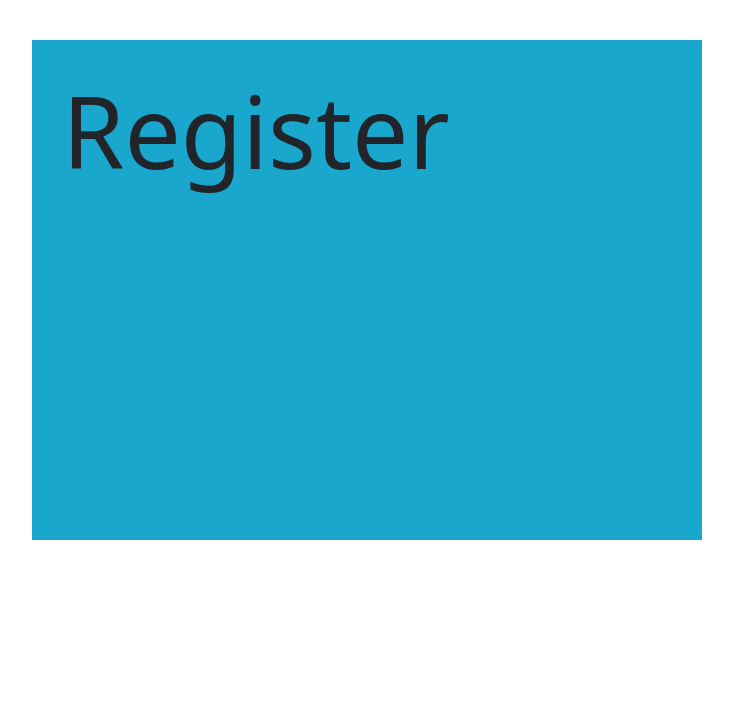
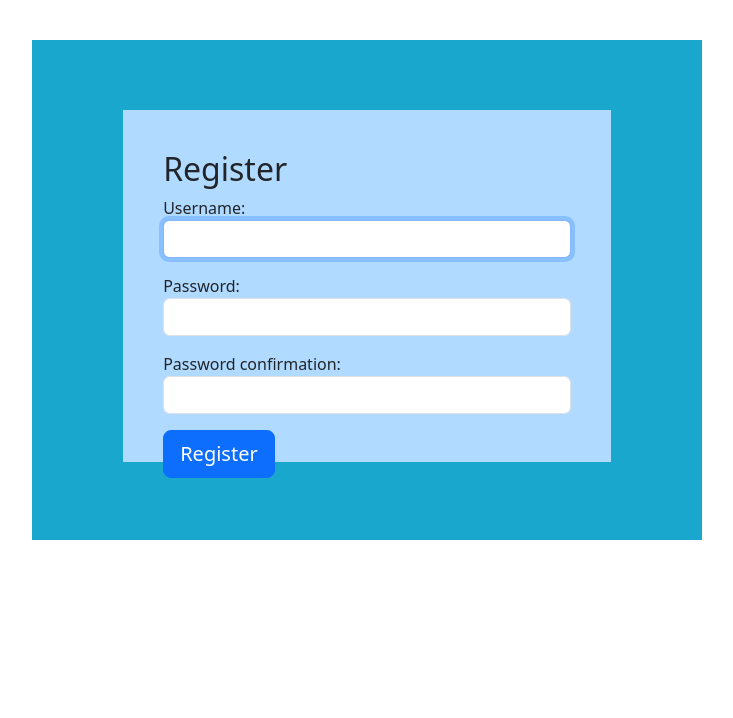
Before and after one commit to youssefnf/CarRentalDjangoProject, a Django app: page /register/ in a window 1280 px wide. Shown: the part 56-774 px from the top of the page, without its empty margins (273-1006 px from the left). Run offline with Django 4.2, Linux system fonts and the light colour scheme.

Commit message:
implement user login & registration

```diff
--- a/rentcarsapp/forms.py
+++ b/rentcarsapp/forms.py
@@ -1,6 +1,6 @@
-
-
 from django import forms
+from django.contrib.auth.models import User
+from django.contrib.auth.forms import UserCreationForm
 
 
 class LoginForm(forms.Form):
@@ -11,3 +11,17 @@ class LoginForm(forms.Form):
         super().__init__(*args, **kwargs)
         for visible in self.visible_fields():
             visible.field.widget.attrs['class'] = 'form-control mn-2'
+
+
+class CustomUserCreationFrom(UserCreationForm):
+    class Meta:
+        model = User
+        fields = ['username', 'password1', 'password2']
+
+    def __init__(self, *args, **kwargs):
+        super(CustomUserCreationFrom, self).__init__(*args, **kwargs)
+        for fieldname in ['username', 'password1', 'password2']:
+            self.fields[fieldname].help_text = None
+
+        for visible in self.visible_fields():
+            visible.field.widget.attrs['class'] = 'form-control mn-2'
--- a/rentcarsapp/templates/base.html
+++ b/rentcarsapp/templates/base.html
@@ -35,9 +35,21 @@
                   <li class="nav-item ms-4">
                     <a class="nav-link" href="#">Contact</a>
                   </li>
+                  {% if request.user.is_authenticated %}
                   <li class="nav-item ms-4">
-                    <a class="btn btn-primary" href="{% url 'client_login' %}">Sign in</a>
+                    <li class="nav-item ms-4">
+                      <a class="nav-link" href="#">Welcome {{ request.user.username }}</a>
+                    </li>
                   </li>
+                  <li class="nav-item ms-4">
+                    <a class="btn btn-primary" href="{% url 'logout' %}">Log out</a>
+                  </li>
+                  {% else %}
+                  <li class="nav-item ms-4">
+                    <a class="btn btn-primary" href="{% url 'login' %}">Sign in</a>
+                  </li>
+                  {% endif %}
+
                 </ul>
               </div>
             </div>
--- a/rentcarsapp/templates/login.html
+++ b/rentcarsapp/templates/login.html
@@ -8,7 +8,7 @@
           {% csrf_token %} {{ form.as_p }}
           <button type="submit" class="btn btn-lg btn-primary">Login</button>
         </form>
-        <span>Dont have an account ?</span> <a href="{% url 'client_register' %}">Sign Up</a>
+        <span>Dont have an account ?</span> <a href="{% url 'register' %}">Sign Up</a>
       </div>
     </div>
   </div>
--- a/rentcarsapp/templates/register.html
+++ b/rentcarsapp/templates/register.html
@@ -2,7 +2,13 @@
 <div class="container">
   <div class="login-section">
     <div class="login-frame">
-      <h1>Register</h1>
+      <div class="login-inner-frame">
+        <h2>Register</h2>
+        <form method="POST">
+          {% csrf_token %} {{ form.as_p }}
+          <button type="submit" class="btn btn-lg btn-primary">Register</button>
+        </form>
+      </div>
     </div>
   </div>
 </div>
--- a/rentcarsapp/urls.py
+++ b/rentcarsapp/urls.py
@@ -3,8 +3,9 @@ from .views import *
 
 urlpatterns = [
     path('', indexView, name="index"),
-    path('login/', client_login, name='client_login'),
-    path('register/', client_register, name='client_register'),
+    path('login/', loginView, name='login'),
+    path('logout/', logoutView, name='logout'),
+    path('register/', registerView, name='register'),
     path('listing/', carListingView, name='listing'),
 
 ]
--- a/rentcarsapp/views.py
+++ b/rentcarsapp/views.py
@@ -1,5 +1,6 @@
-from django.shortcuts import render, HttpResponse
-from .forms import LoginForm
+from django.shortcuts import render, redirect
+from .forms import LoginForm, CustomUserCreationFrom
+from django.contrib.auth import authenticate, login, logout
 from .models import *
 
 # Create your views here.
@@ -8,15 +9,39 @@ def indexView(request):
     return render(request, 'index.html')
 
 
-def client_login(request):
+def loginView(request):
     if request.method == 'POST':
-        pass
+        loginForm = LoginForm(request.POST)
+        if loginForm.is_valid():
+            loginData = loginForm.cleaned_data
+            user = authenticate(request, username=loginData['username'], password=loginData['password'])
+
+            if user is not None:
+                login(request, user)
+                return redirect('index')
+
     else:
         loginForm = LoginForm()
         return render(request, 'login.html', {'form': loginForm})
 
-def client_register(request):
-    return render(request, 'register.html')
+def logoutView(request):
+    logout(request)
+    return redirect('index')
+
+def registerView(request):
+    if request.method == 'POST':
+        registerForm = CustomUserCreationFrom(request.POST)
+        if registerForm.is_valid():
+            user = registerForm.save(commit=False)
+            user.save()
+
+            user = authenticate(request, username=user.username, password=request.POST['password1'])
+            if user is not None:
+                login(request, user)
+                return redirect('index')
+
+    registerForm = CustomUserCreationFrom()
+    return render(request, 'register.html', {'form': registerForm})
 
 
 def carListingView(request):
```
Also changed, not shown: rentcarsapp/migrations/0004_client.py (added), rentcarsapp/migrations/0005_delete_client.py (added).
